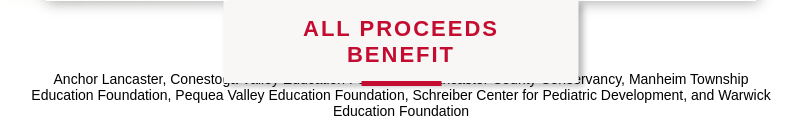
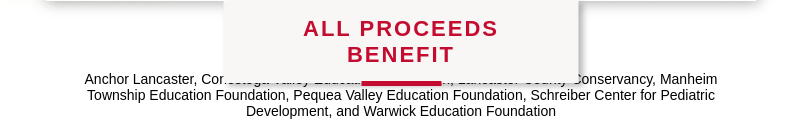
Before and after one commit to lisli/dd-std-2021, a PHP site: page / in a window 1280 px wide. Shown: the part 774-907 px from the top of the page, without its empty margins (239-1041 px from the left). Run offline with PHP 8.4, Linux system fonts and the light colour scheme; some libraries are stand-ins or nearby versions; some web fonts are replaced.

Commit message:
fix padding on charity section

```diff
--- a/dist/css/styles.css
+++ b/dist/css/styles.css
@@ -258,7 +258,7 @@
   @media (min-width: 1024px) {
     .charity {
       margin-top: 70px;
-      padding: 0; } }
+      padding: 0 35px; } }
 
 .charity__text {
   font-size: 16px;
--- a/src/scss/styles.scss
+++ b/src/scss/styles.scss
@@ -330,7 +330,7 @@
 
     @media (min-width: $smallDesktop) {
         margin-top: 70px;
-        padding: 0;
+        padding: 0 35px;
     }
 }
 
```
